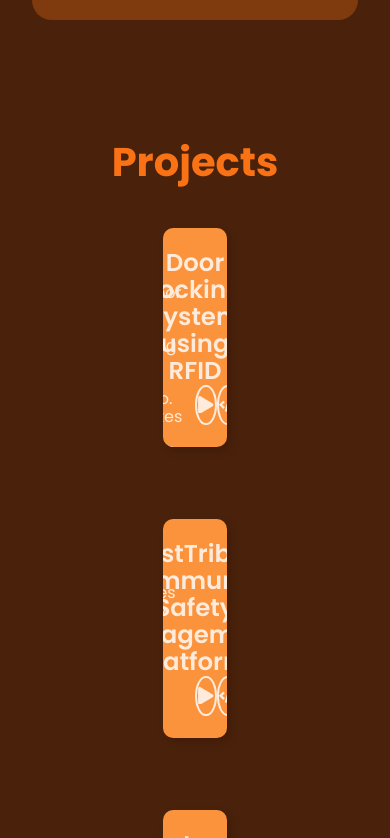
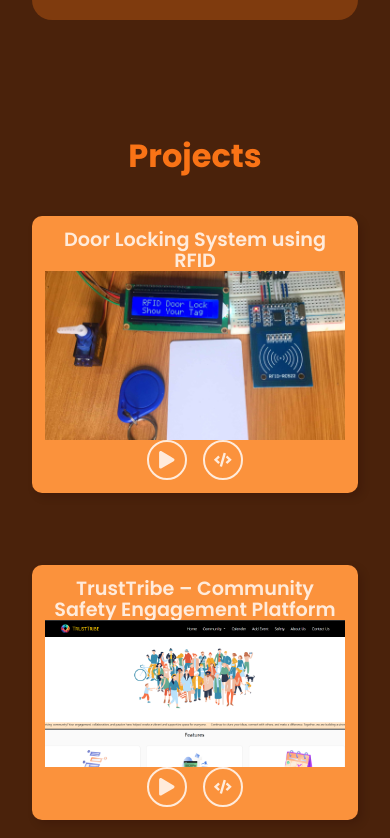
Before and after one commit to vihasreddy58/MyPortfolio, a React (Vite) app: page / in a window 390 px wide. Shown: the part 5386-6224 px from the top of the page. Built offline with nearby package versions, Linux system fonts and the light colour scheme; a web font is replaced by a local one.

Commit message:
added media queries code to projects section

```diff
--- a/src/components/Projects/SingleProject/SingleProject.css
+++ b/src/components/Projects/SingleProject/SingleProject.css
@@ -105,3 +105,60 @@
     word-break: break-word;
     line-height: 100%;
 }
+
+@media screen and (max-width: 600px) {
+  .projects--bodyContainer > * {
+    flex: 1 1 100%;
+    max-width: 100%;
+  }
+
+  .singleProject {
+    width: 90vw;
+    height: auto;
+    padding: 1rem;
+  }
+
+  .projectContent > img {
+    height: auto;
+    max-height: 180px;
+    object-fit: contain;
+  }
+
+  .projectContent > h2 {
+    font-size: 1.2rem;
+  }
+
+  .project--showcaseBtn {
+    flex-direction: row;
+    justify-content: center;
+    gap: 1rem;
+  }
+
+  .singleProject .project--desc {
+    height: auto;
+    font-size: 0.9rem;
+    padding: 10px;
+  }
+
+  .singleProject .project--lang {
+    width: 100px;
+    font-size: 0.75rem;
+    padding: 0.5rem;
+  }
+}
+
+@media screen and (max-width: 400px) {
+  .projects--header h1 {
+    font-size: 2rem;
+    text-align: center;
+  }
+
+  .singleProject {
+    padding: 0.8rem;
+  }
+
+  .project--showcaseBtn > a {
+    width: 36px;
+    height: 36px;
+  }
+}
```
